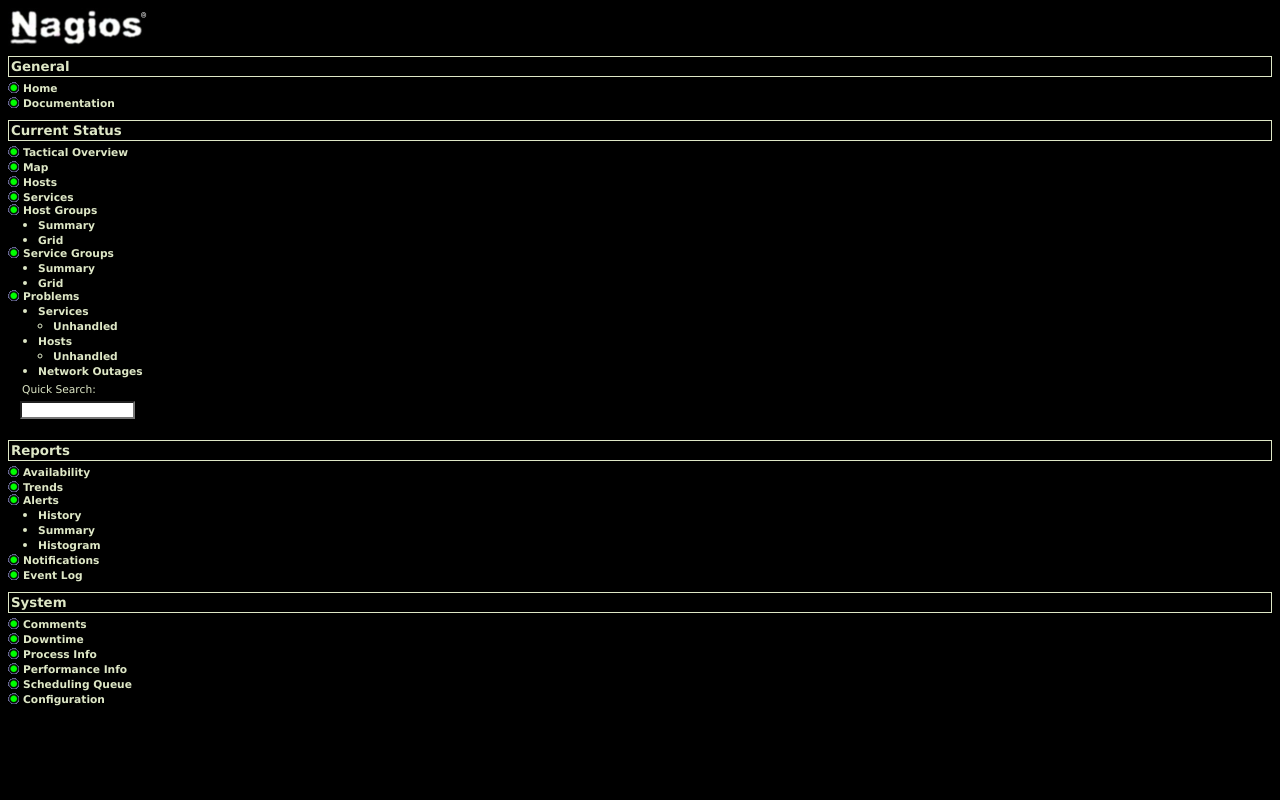
After one commit to nagios-mirror/nagios, a PHP site: page /side.php in a window 1280 px wide. The commit adds this page. Run offline with PHP 8.4, Linux system fonts and the light colour scheme; data that the repository does not hold is empty; a stand-in replaces the project's code that opens the database connection.

Commit message:
navbar update

```diff
--- /dev/null
+++ b/html/side.php
@@ -0,0 +1,154 @@
+<?php
+include_once(dirname(__FILE__).'/includes/utils.inc.php');
+
+$link_target="main";
+?>
+
+<!DOCTYPE HTML PUBLIC "-//W3C//DTD HTML 4.0 Transitional//EN">
+
+<HTML>
+
+<HEAD>
+<META NAME="ROBOTS" CONTENT="NOINDEX, NOFOLLOW">
+<TITLE>Nagios</TITLE>
+<link href="/nagios/stylesheets/common.css" type="text/css" rel="stylesheet">
+</HEAD>
+
+<BODY class='navbar'>
+
+<SCRIPT LANGUAGE="JavaScript">
+<!--
+
+if(parseInt(navigator.appVersion.substring(0,1))>=3){
+  doton = new Image(13,14);
+  doton.src = "images/orangedot.gif";
+  dotoff = new Image(13,14);
+  dotoff.src = "images/greendot.gif";
+  }
+
+function switchdot(name,on){
+  if(parseInt(navigator.appVersion.substring(0,1))>=3){
+    image = eval("" + (on == 1 ? "doton.src" : "dotoff.src"));
+    document[name].src=image;
+    }
+  }
+
+//-->
+</SCRIPT>
+
+
+
+<div class="navbarlogo">
+<a href="http://www.nagios.org" target="_blank"><img src="images/sblogo.jpg" border="0" alt="Nagios"></a>
+</div>
+
+<div class="navsection">
+<div class="navsectiontitle">General</div>
+<div class="navsectionlinks">
+<ul class="navsectionlinks">
+<li><a href="main.php" target="<?php echo $link_target;?>">Home</a></li>
+<li><a href="docs/" target="<?php echo $link_target;?>">Documentation</a></li>
+</ul>
+</div>
+</div>
+
+
+<div class="navsection">
+<div class="navsectiontitle">Current Status</div>
+<div class="navsectionlinks">
+<ul class="navsectionlinks">
+<li><a href="<?php echo $cfg["cgi_base_url"];?>/tac.cgi" target="<?php echo $link_target;?>">Tactical Overview</a></li>
+<li><a href="<?php echo $cfg["cgi_base_url"];?>/statusmap.cgi?host=all" target="<?php echo $link_target;?>">Map</a></li>
+<li><a href="<?php echo $cfg["cgi_base_url"];?>/status.cgi?hostgroup=all&style=hostdetail" target="<?php echo $link_target;?>">Hosts</a></li>
+<li><a href="<?php echo $cfg["cgi_base_url"];?>/status.cgi?host=all" target="<?php echo $link_target;?>">Services</a></li>
+<li>
+<a href="<?php echo $cfg["cgi_base_url"];?>/status.cgi?hostgroup=all&style=overview" target="<?php echo $link_target;?>">Host Groups</a>
+<ul>
+<li><a href="<?php echo $cfg["cgi_base_url"];?>/status.cgi?hostgroup=all&style=summary" target="<?php echo $link_target;?>">Summary</a></li>
+<li><a href="<?php echo $cfg["cgi_base_url"];?>/status.cgi?hostgroup=all&style=grid" target="<?php echo $link_target;?>">Grid</a></li>
+</ul>
+</li>
+<li>
+<a href="<?php echo $cfg["cgi_base_url"];?>/status.cgi?servicegroup=all&style=overview" target="<?php echo $link_target;?>">Service Groups</a>
+<ul>
+<li><a href="<?php echo $cfg["cgi_base_url"];?>/status.cgi?servicegroup=all&style=summary" target="<?php echo $link_target;?>">Summary</a></li>
+<li><a href="<?php echo $cfg["cgi_base_url"];?>/status.cgi?servicegroup=all&style=grid" target="<?php echo $link_target;?>">Grid</a></li>
+</ul>
+</li>
+<li>
+<a href="<?php echo $cfg["cgi_base_url"];?>/status.cgi?servicegroup=all&style=overview" target="<?php echo $link_target;?>">Problems</a>
+<ul>
+<li>
+<a href="<?php echo $cfg["cgi_base_url"];?>/status.cgi?host=all&servicestatustypes=28" target="<?php echo $link_target;?>">Services</a>
+<ul>
+<li><a href="<?php echo $cfg["cgi_base_url"];?>/status.cgi?host=all&type=detail&hoststatustypes=3&serviceprops=42&servicestatustypes=28" target="<?php echo $link_target;?>">Unhandled</a></li>
+</ul>
+</li>
+<li>
+<a href="<?php echo $cfg["cgi_base_url"];?>/status.cgi?hostgroup=all&style=hostdetail&hoststatustypes=12" target="<?php echo $link_target;?>">Hosts</a>
+<ul>
+<li><a href="<?php echo $cfg["cgi_base_url"];?>/status.cgi?hostgroup=all&style=hostdetail&hoststatustypes=12&hostprops=42" target="<?php echo $link_target;?>">Unhandled</a></li>
+</ul>
+</li>
+<li><a href="<?php echo $cfg["cgi_base_url"];?>/outages.cgi" target="<?php echo $link_target;?>">Network Outages</a></li>
+</ul>
+</li>
+</ul>
+</div>
+
+
+<div class="navbarsearch">
+<form method="get" action="<?php echo $cfg["cgi_base_url"];?>/status.cgi" target="<?php echo $link_target;?>">
+<fieldset>
+<legend>Quick Search:</legend>
+<input type='hidden' name='navbarsearch' value='1'>
+<input type='text' name='host' size='15' class="NavBarSearchItem">
+</fieldset>
+</form>
+</div>
+
+</div>
+
+
+<div class="navsection">
+<div class="navsectiontitle">Reports</div>
+<div class="navsectionlinks">
+<ul class="navsectionlinks">
+<li><a href="<?php echo $cfg["cgi_base_url"];?>/avail.cgi" target="<?php echo $link_target;?>">Availability</a></li>
+<li><a href="<?php echo $cfg["cgi_base_url"];?>/trends.cgi" target="<?php echo $link_target;?>">Trends</a></li>
+
+<li>
+<a href="<?php echo $cfg["cgi_base_url"];?>/history.cgi?host=all" target="<?php echo $link_target;?>">Alerts</a>
+<ul>
+<li><a href="<?php echo $cfg["cgi_base_url"];?>/history.cgi?host=all" target="<?php echo $link_target;?>">History</a></li>
+<li><a href="<?php echo $cfg["cgi_base_url"];?>/summary.cgi" target="<?php echo $link_target;?>">Summary</a></li>
+<li><a href="<?php echo $cfg["cgi_base_url"];?>/histogram.cgi" target="<?php echo $link_target;?>">Histogram</a></li>
+</ul>
+</li>
+<li><a href="<?php echo $cfg["cgi_base_url"];?>/notifications.cgi?contact=all" target="<?php echo $link_target;?>">Notifications</a></li>
+<li><a href="<?php echo $cfg["cgi_base_url"];?>/showlog.cgi" target="<?php echo $link_target;?>">Event Log</a></li>
+</li>
+</ul>
+</div>
+</div>
+
+
+<div class="navsection">
+<div class="navsectiontitle">System</div>
+<div class="navsectionlinks">
+<ul class="navsectionlinks">
+<li><a href="<?php echo $cfg["cgi_base_url"];?>/extinfo.cgi?type=3" target="<?php echo $link_target;?>">Comments</a></li>
+<li><a href="<?php echo $cfg["cgi_base_url"];?>/extinfo.cgi?type=6" target="<?php echo $link_target;?>">Downtime</a></li>
+<li><a href="<?php echo $cfg["cgi_base_url"];?>/extinfo.cgi?type=0" target="<?php echo $link_target;?>">Process Info</a></li>
+<li><a href="<?php echo $cfg["cgi_base_url"];?>/extinfo.cgi?type=4" target="<?php echo $link_target;?>">Performance Info</a></li>
+<li><a href="<?php echo $cfg["cgi_base_url"];?>/extinfo.cgi?type=7" target="<?php echo $link_target;?>">Scheduling Queue</a></li>
+<li><a href="<?php echo $cfg["cgi_base_url"];?>/config.cgi" target="<?php echo $link_target;?>">Configuration</a></li>
+</ul>
+</div>
+</div>
+
+
+
+
+</BODY>
+</HTML>
--- a/html/stylesheets/common.css
+++ b/html/stylesheets/common.css
@@ -1,7 +1,104 @@
 body {
-	font-family: arial, verdana;
+	font-family: arial, verdana, serif;
 	font-weight: normal;
 	font-size: 10pt;
+	}
+
+
+/* navbar */
+body.navbar {
+	background-color: black;
+	color: white;
+	font-family: verdana,arial,serif;
+	}
+
+.navbarlogo {
+	margin: 0 0 10px 0;
+	}
+
+.navsection {
+	margin: 5px 0 10px 0;
+	color: #DEE7C6;
+	}
+
+.navsectiontitle {
+	font-size: 10pt;
+	font-weight: bold;
+	border:1px solid #DEE7C6;
+	padding: 2px;
+	}
+
+div.navsectionlinks {
+	margin: 3px 0 0 0;
+	}
+
+ul.navsectionlinks {
+	margin: 0px;
+	padding: 0px;
+	list-style: none;
+	}
+
+ul.navsectionlinks li {
+	}
+
+ul.navsectionlinks li a {
+	color: #DEE7C6;
+	font-weight: bold;
+	font-size: 8pt;
+	text-decoration: none;
+
+	padding: 0 0 0 15px;
+	background: transparent url(../images/greendot.gif) no-repeat scroll 0 0
+	}
+
+ul.navsectionlinks li ul {
+	margin: 0px;
+	padding: 0 0 0 30px;
+	list-style: disc;
+	}
+
+ul.navsectionlinks li ul li {
+	}
+
+ul.navsectionlinks li a:hover {
+	color: #FFC47F;
+	background: transparent url(../images/orangedot.gif) no-repeat scroll 0 0
+	}
+
+ul.navsectionlinks li ul li a {
+	color: #DEE7C6;
+	background: none;
+	padding: 0;
+	}
+
+ul.navsectionlinks li ul li a:hover {
+	color: #FFC47F;
+	background: none;
+	}
+
+ul.navsectionlinks li ul li ul {
+	margin: 0px;
+	padding: 0 0 0 15px;
+	list-style: circle;
+	}
+
+
+.navbarsearch {
+	margin: 5px 0 0 0;
+	}
+
+.navbarsearch fieldset {
+	border: none;
+	}
+
+.navbarsearch fieldset legend {
+	font-size: 8pt;
+	}
+
+.navbarsearch input{
+	font-size: 8pt;
+	color: black;
+	background-color: white;
 	}
 
 
@@ -70,3 +167,8 @@ body {
 #splashpage #mainfooter .logos{
 	margin: 15px 0 0 0;
 	}
+
+
+a img {
+	border: none;
+	}
```
Also changed, not shown: 5 other files.
